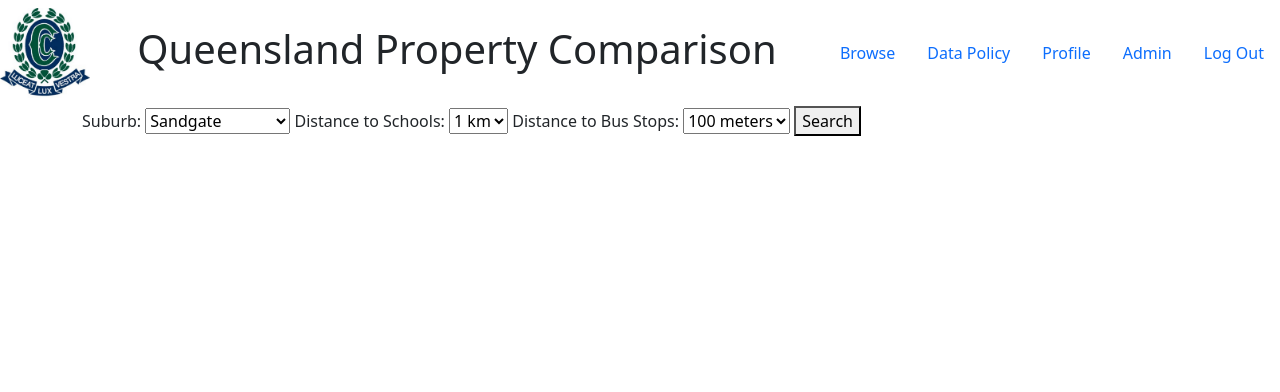
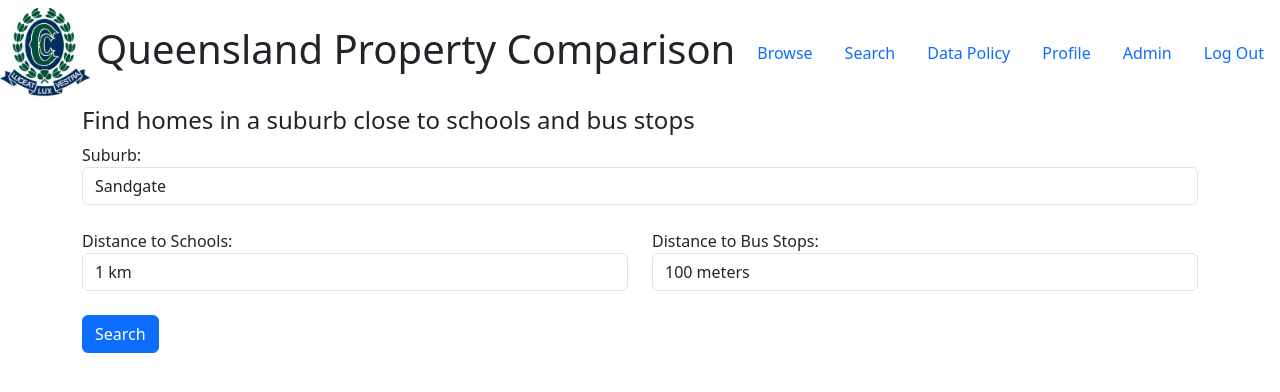
Before and after one commit to simonpett/QPC, a Flask app: page /search in a window 1280 px wide. Shown: the top 392 px of the page. Run offline with Flask 3, Linux system fonts and the light colour scheme; a user stored in the database is signed in; data comes from the database, SQL or seed files in the repository; both versions use the stored data as it was after the commit.

Commit message:
fixed icon not showing, added titles

```diff
--- a/static/CSS/hover.css
+++ b/static/CSS/hover.css
@@ -1,4 +1,4 @@
-.school_list {
+.hover_list {
     display: none; /* This keeps the list hidden by default */
     /* Add additional styles here to make the list look nicer */
     position: absolute;
@@ -9,6 +9,6 @@
     z-index: 1;
 }
 
-.hover_content_schools:hover .school_list {
+.hover_content:hover .hover_list {
     display: block !important;
 }
--- a/templates/base.html
+++ b/templates/base.html
@@ -2,7 +2,10 @@
 <html lang="en" dir="ltr"></html>
     <head>
         <meta charset="utf-8">
+        {% block title%}
           <title>Queensland Property Comparison</title>
+        {% endblock %}
+
         <!-- link to bootstrap css -->
         <link href="https://cdn.jsdelivr.net/npm/bootstrap@5.3.3/dist/css/bootstrap.min.css" rel="stylesheet" integrity="sha384-QWTKZyjpPEjISv5WaRU9OFeRpok6YctnYmDr5pNlyT2bRjXh0JMhjY6hW+ALEwIH" crossorigin="anonymous">
         <script src="https://cdn.jsdelivr.net/npm/bootstrap@5.3.3/dist/js/bootstrap.bundle.min.js" integrity="sha384-YvpcrYf0tY3lHB60NNkmXc5s9fDVZLESaAA55NDzOxhy9GkcIdslK1eN7N6jIeHz" crossorigin="anonymous"></script>
@@ -15,7 +18,6 @@
 
         <!-- link to custom css -->
         <link rel="stylesheet" href="{{ url_for('static', filename='CSS/hover.css') }}">
-
     </head>
 
     <body>
@@ -26,10 +28,12 @@
               <img class="logo" src="{{ url_for('static', filename='images/cclogo.jpg') }}" alt="logo" width="90px" height="90px">
             </a>
             <h1 class="heading">Queensland Property Comparison</h1></a>
-
             <ul class="nav">
               <li class="nav-item">
                 <a class="nav-link" href="{{ url_for('browse') }}">Browse</a>
+              </li>
+              <li class="nav-item">
+                <a class="nav-link" href="{{ url_for('search') }}">Search</a>
               </li>
               <li class="nav-item">
                 <a class="nav-link" href="data.html">Data Policy</a>
--- a/templates/search.html
+++ b/templates/search.html
@@ -1,29 +1,45 @@
 {% extends 'base.html' %}
 
+{% block title%}
+    <title>QPC - Property Search</title>
+{% endblock%}
+
 {% block content %}
+    <h4>Find homes in a suburb close to schools and bus stops</h4>
+
     <form method="POST">
+        <div class="form-group">
             <label for="suburb">Suburb:</label>
-        <select name="suburb" id="suburb">
+            <select name="suburb" id="suburb" class="form-control">
                 {% for suburb in suburbs %}
                     <option value="{{ suburb[0] }}" {% if selected_suburb == suburb[0] %}selected{% endif %}>{{ suburb[0] }}</option>
                 {% endfor %}
             </select>
+        </div>
 
+        <div class="row mt-4">
+            <div class="col-md-6">
+                <div class="form-group">
                     <label for="school_distance">Distance to Schools:</label>
-        <select name="school_distance" id="school_distance">
+                    <select name="school_distance" id="school_distance" class="form-control">
                         <option value="1" {% if selected_distance_school == 1 %} selected {% endif %}>1 km</option>
                         <option value="2" {% if selected_distance_school == 2 %} selected {% endif %}>2 km</option>
                         <option value="3" {% if selected_distance_school == 3 %} selected {% endif %}>3 km</option>
                     </select>
-
+                </div>
+            </div>
+            <div class="col-md-6">
+                <div class="form-group">
                     <label for="bus_stop_distance">Distance to Bus Stops:</label>
-        <select name="bus_stop_distance" id="bus_stop_distance">
+                    <select name="bus_stop_distance" id="bus_stop_distance" class="form-control">
                         <option value="0.1" {% if selected_distance_bus == 0.1 %} selected {% endif %}>100 meters</option>
                         <option value="0.5" {% if selected_distance_bus == 0.5 %} selected {% endif %}>500 meters</option>
                         <option value="1" {% if selected_distance_bus == 1 %} selected {% endif %}> 1 km</option>
                     </select>
-
-        <button type="submit">Search</button>
+                </div>
+            </div>
+        </div>
+        <button type="submit" class="btn btn-primary mt-4 mb-4">Search</button>
     </form>
 
     <div class="row">
@@ -43,28 +59,37 @@
                             <i class="fa-solid fa-car"></i> {{ property.carspace }}
                             <i class="fa-regular fa-square"></i> {{ property.landarea }} m&sup2;
                         </p>
-                        <div class="hover_content_schools">
-                            <p>Schools:</p>
-                            <div class="school_list" style="display:none">
+                        <div class="hover_content">
+                            <p><i class="fa-solid fa-school"> </i>
+                                Hover to see the {{ property_to_schools[property.id] | length }} schools within {{ selected_distance_school }} km
+                            </p>
+                            <div class="hover_list" style="display:none">
                                 {% set schools_for_property = property_to_schools[property.id]%}
                                 <ul class="list-unstyled">
                                     {% for school in schools_for_property %}
                                         <li>
-                                            <i class"fa-solid fa-school"> </i>
+                                            <i class="fa-solid fa-school"> </i>
                                             {{ school.name }}
                                         </li>
                                     {% endfor %}
                                 </ul>
                             </div>
                         </div>
-                        <div>
+                        <div class="hover_content">
+                            <p><i class="fa-solid fa-bus"> </i>
+                                Hover to see the {{ property_to_bus_stops[property.id] | length }} bus stops within {{ selected_distance_bus }} km
+                            </p>
+                            <div class="hover_list" style="display:none">
                                 {% set bus_stops_for_property = property_to_bus_stops[property.id]%}
+                                <ul class="list-unstyled">
                                     {% for bus_stop in bus_stops_for_property %}
-                                <p>
-                                    <i class"fa-solid fa-bus"> </i>
+                                        <li>
+                                            <i class="fa-solid fa-bus"> </i>
                                             Bus Stop {{ bus_stop.bus_stop_number }}, {{ bus_stop.name }}
-                                </p>
+                                        </li>
                                     {% endfor %}
+                                </ul>
+                            </div>
                         </div>
                     </div>
                 </div>
```
Also changed, not shown: templates/browse.html (+5 -4 lines), templates/index.html (+4 -3 lines), templates/login.html (+8 -4 lines), templates/signup.html (+5 -4 lines), QPC.db. Lines whose indentation alone changed are shown as unchanged.
